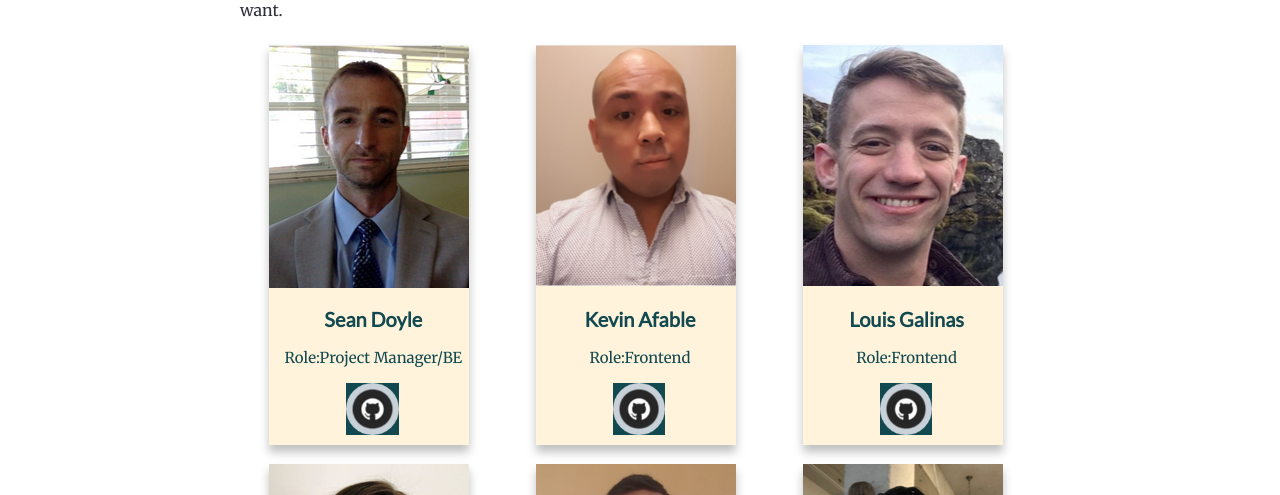
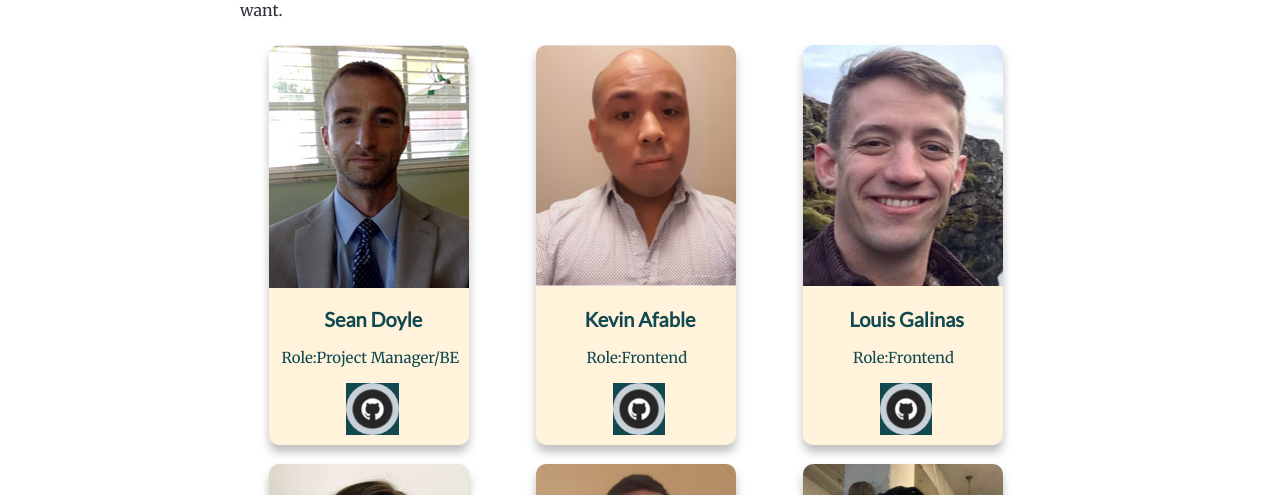
Before and after one commit to bw-appraisers-bff/front-end, a React (Create React App) app in the folder appraisers-bff/: page /aboutus in a window 1280 px wide. Shown: the part 226-721 px from the top of the page. Built offline with nearby package versions, Linux system fonts and the light colour scheme.

Commit message:
rounding about me adjusted titles

```diff
--- a/appraisers-bff/src/assets/cards.scss
+++ b/appraisers-bff/src/assets/cards.scss
@@ -90,11 +90,6 @@
   max-width: 100%;
   margin: 3% 0;
 
-
-
-  // border: 1px solid pink;
-
-
 }
 
 
@@ -122,6 +117,10 @@
 
 }
 
+.bio-pic {
+  border-radius: 10px;
+}
+
 .bio-data {
   display: flex;
   flex-direction: column;
@@ -142,6 +141,7 @@
   p {
     color: $brand-aqua;
     font-size: 1.5rem;
+    padding-right:3%;
 
   }
 
```
